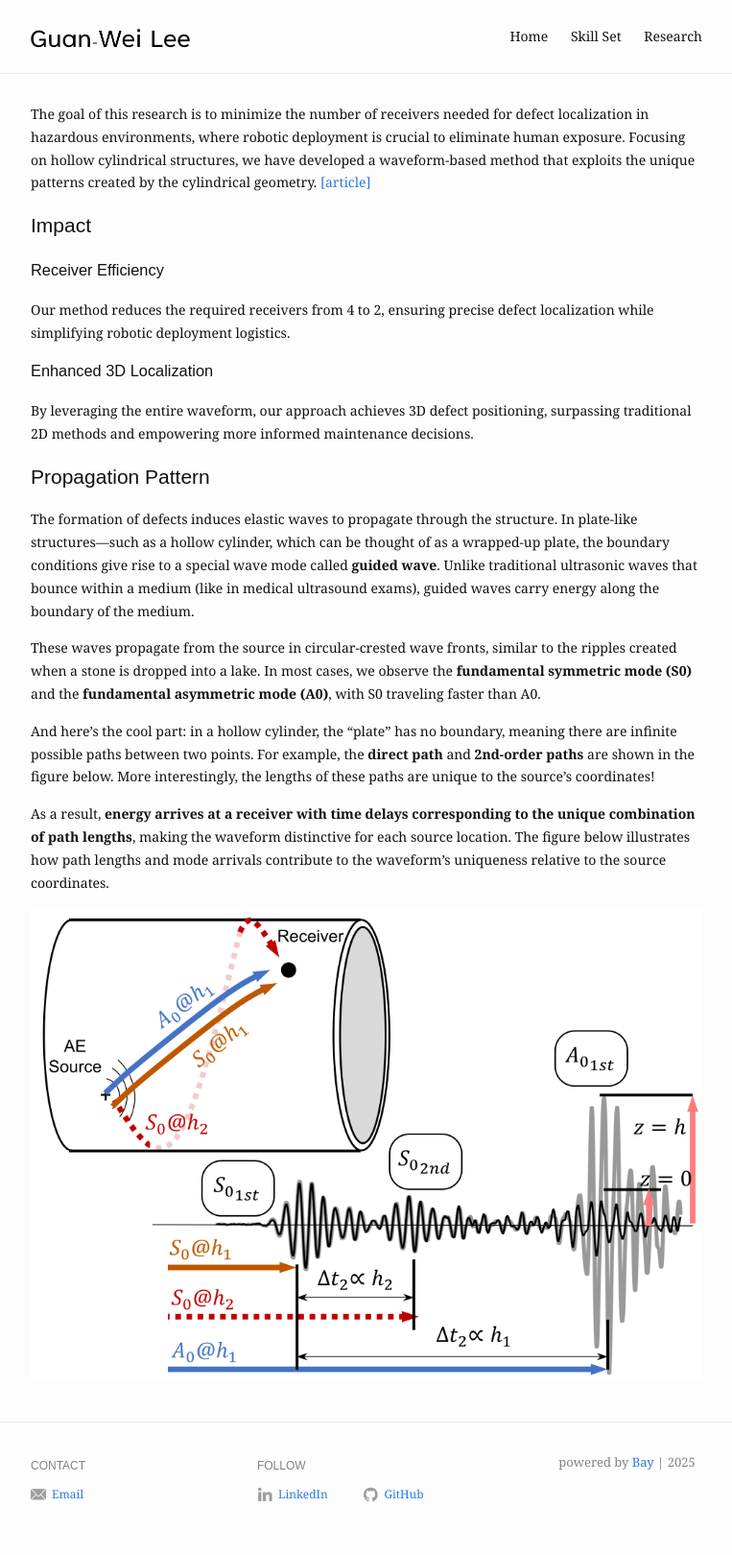
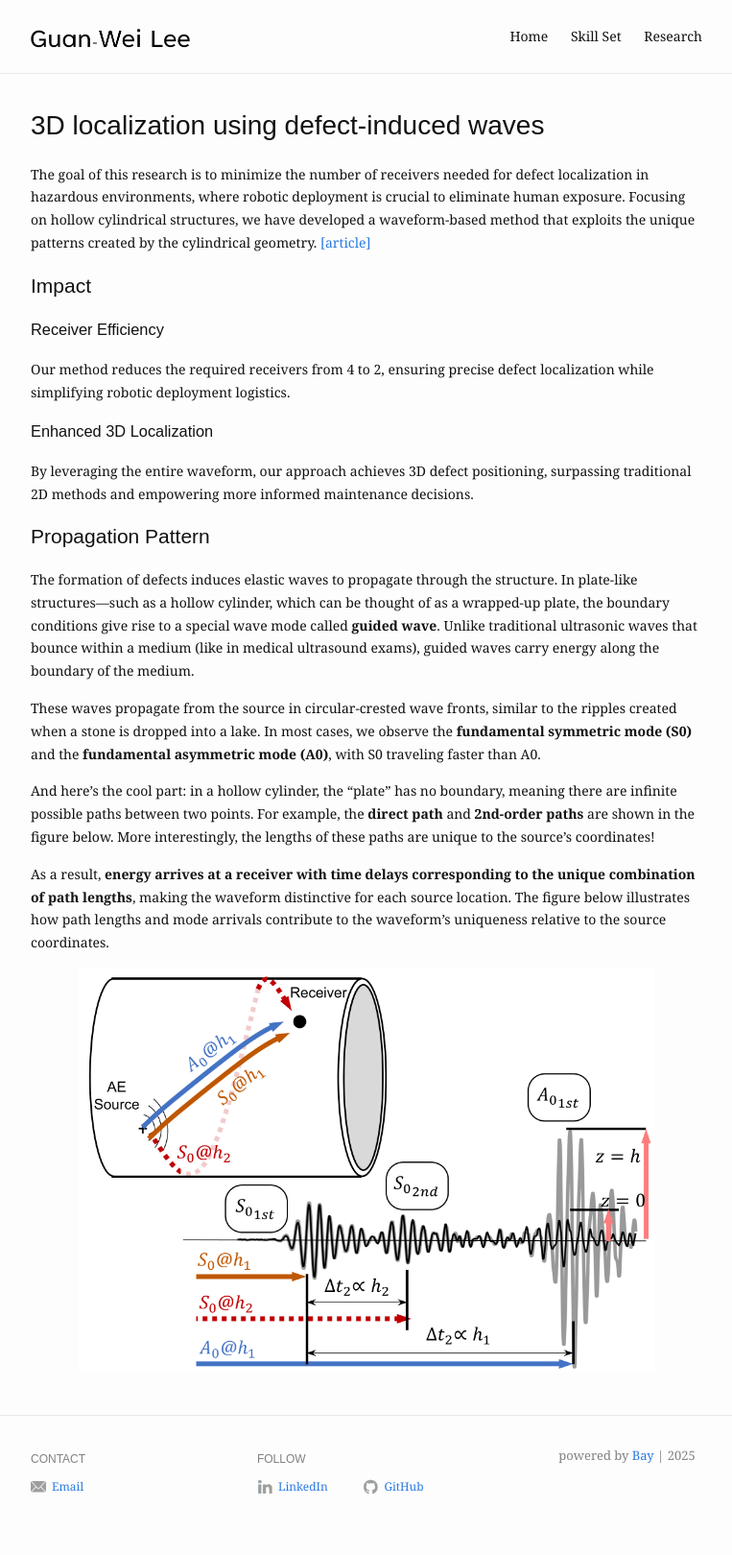
Before and after one commit to gwlee88004/gwlee88004.github.io, a Jekyll site: the page built from research.md, in a window 1280 px wide. Shown: the whole page at 96% size, without its empty margins (258-1021 px from the left). Built offline with Jekyll 4.4.1, drawn with Linux system fonts in a browser that asks for light colours.

Commit message:
Update research page

```diff
--- a/research.md
+++ b/research.md
@@ -2,7 +2,7 @@
 layout: default
 title: "3D localization using defect-induced waves"
 ---
-
+# 3D localization using defect-induced waves
 The goal of this research is to minimize the number of receivers needed for defect localization in hazardous environments, where robotic deployment is crucial to eliminate human exposure. Focusing on hollow cylindrical structures, we have developed a waveform-based method that exploits the unique patterns created by the cylindrical geometry.
 <a target="_blank" href="https://doi.org/10.1177/14759217241260254">[article]</a>
 
@@ -21,4 +21,4 @@ And here's the cool part: in a hollow cylinder, the "plate" has no boundary, mea
 
 As a result, **energy arrives at a receiver with time delays corresponding to the unique combination of path lengths**, making the waveform distinctive for each source location. The figure below illustrates how path lengths and mode arrivals contribute to the waveform's uniqueness relative to the source coordinates.
 
-<img src="assets\img\content\vae\waveforms.jpg" alt="helical paths figure" style="display: block; margin: 0 auto;" />
+<img src="assets\img\content\vae\waveforms.jpg" alt="helical paths figure" style="display: block; margin: 0 auto;max-width: 600px" />
```
